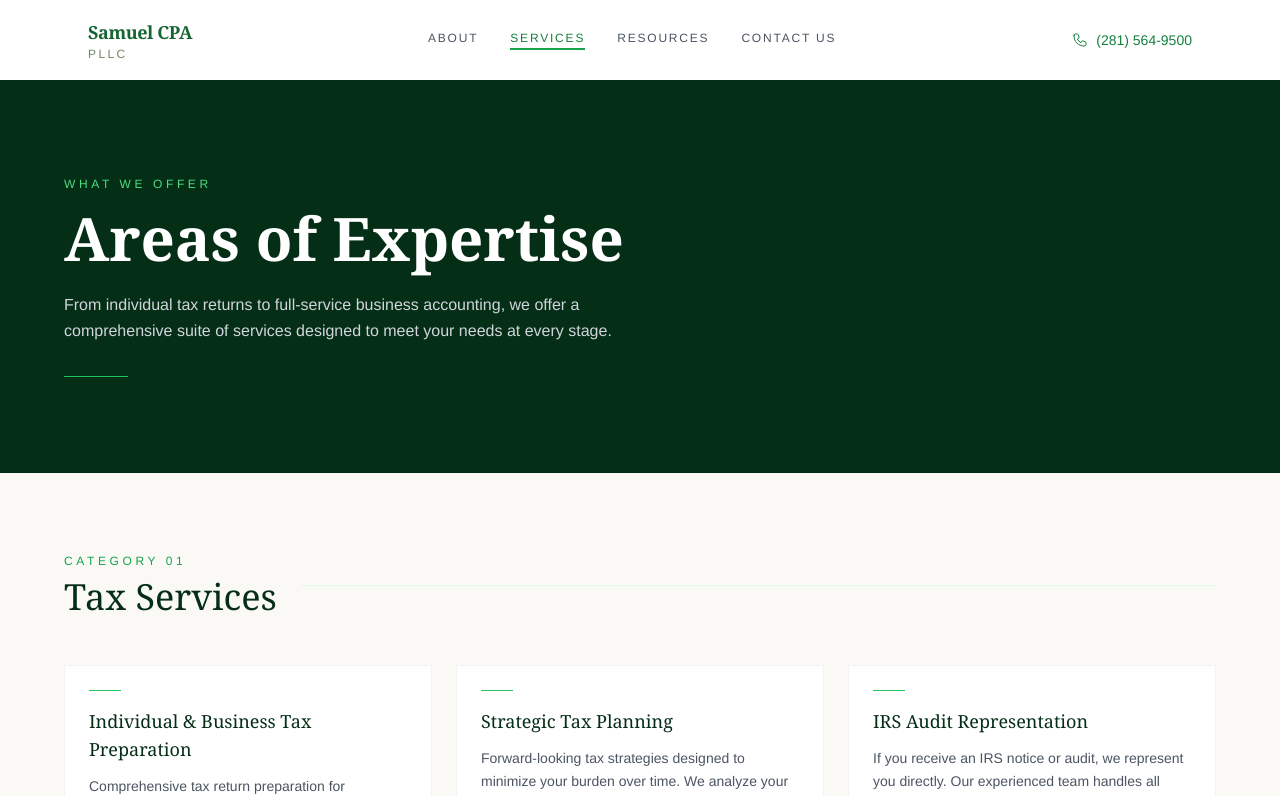
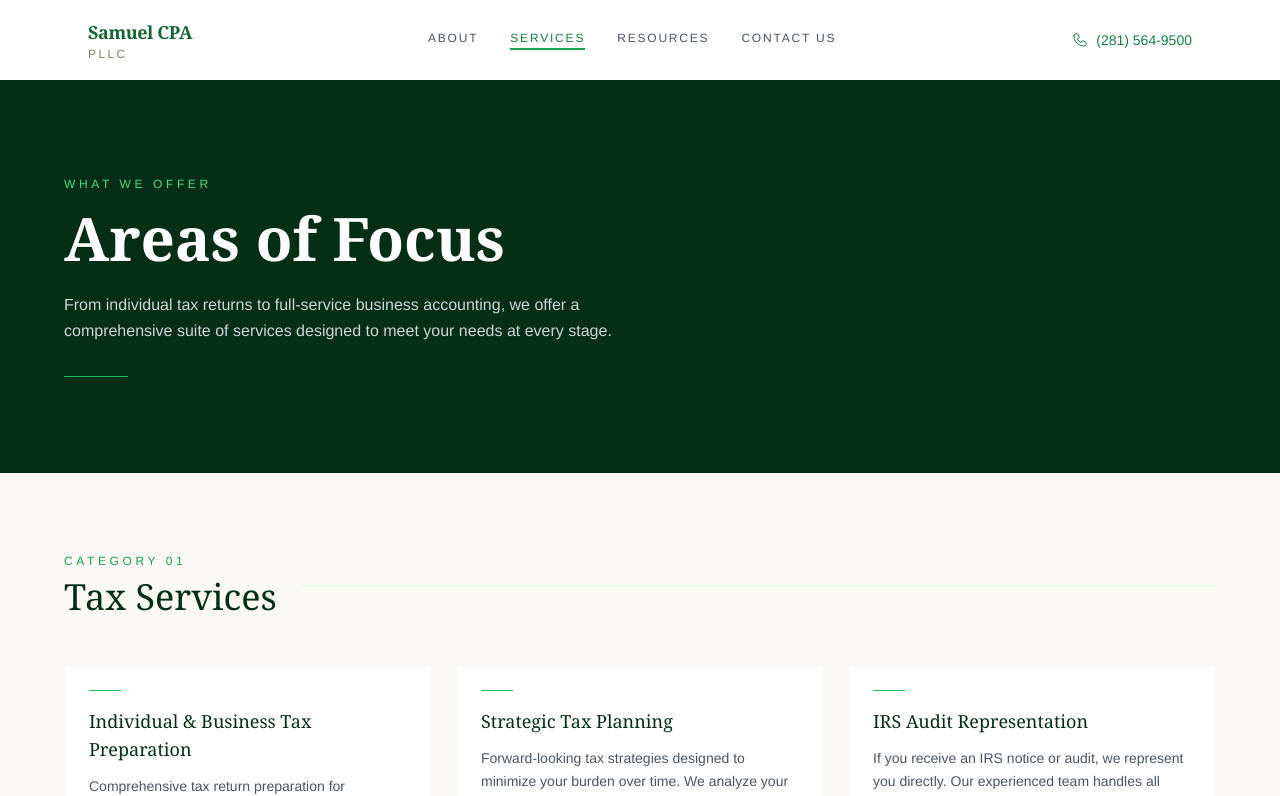
Before and after one commit to rmathew21/msacpas, a React (Vite) app: page /services in a window 1280 px wide. Shown: the top 796 px of the page. Built offline with nearby package versions, Linux system fonts and the light colour scheme.

Commit message:
updated h1 for Services

```diff
--- a/index.html
+++ b/index.html
@@ -4,6 +4,7 @@
     <meta charset="UTF-8" />
     <link rel="icon" type="image/svg+xml" href="/vite.svg" />
     <meta name="viewport" content="width=device-width, initial-scale=1.0" />
+    <meta name="description" content="Samuel CPA PLLC - Precision Accounting for Peace of Mind. CPA services in Stafford, TX since 2013." />
     <title>Samuel CPA, PLLA | Stafford, TX</title>
   </head>
   <body>
--- a/src/App.jsx
+++ b/src/App.jsx
@@ -6,7 +6,6 @@ import About from './pages/About';
 import Services from './pages/Services';
 import Resources from './pages/Resources';
 import Contact from './pages/Contact';
-
 
 export default function App() {
   return (
--- a/src/pages/Services.jsx
+++ b/src/pages/Services.jsx
@@ -95,7 +95,7 @@ export default function Services() {
         <div className="max-w-6xl mx-auto">
           <p className="text-forest-400 text-xs tracking-[0.3em] uppercase mb-4">What We Offer</p>
           <h1 className="text-5xl md:text-6xl font-serif font-bold leading-tight max-w-2xl">
-            Areas of Expertise
+            Areas of Focus
           </h1>
           <p className="text-gray-300 mt-6 max-w-xl leading-relaxed">
             From individual tax returns to full-service business accounting, we offer a comprehensive suite of services designed to meet your needs at every stage.
```
